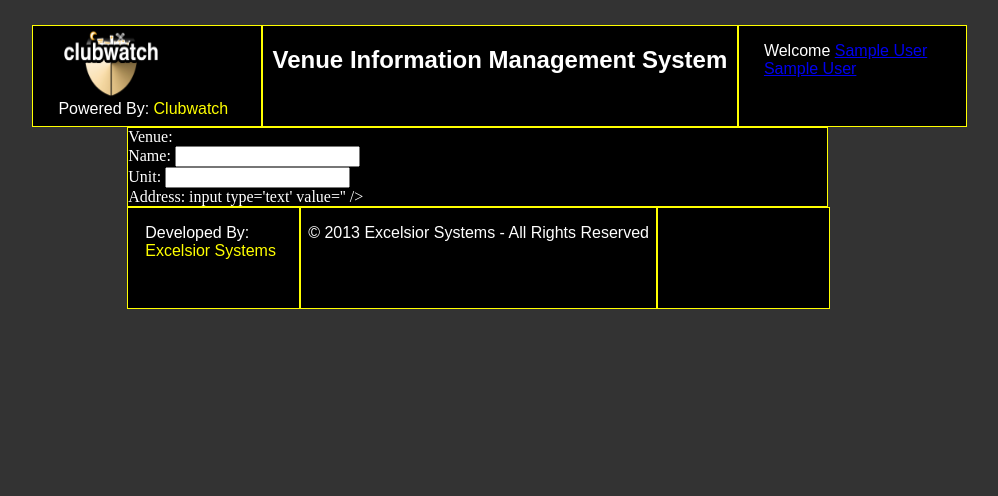
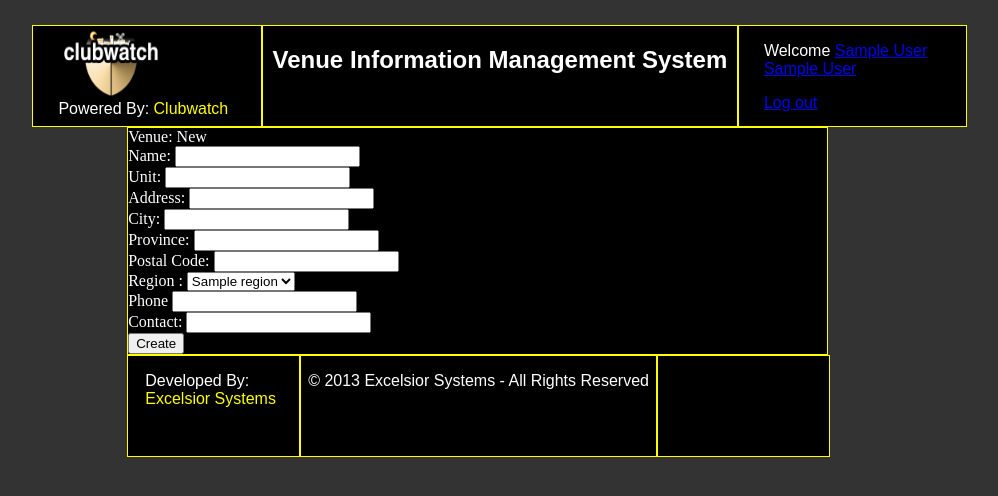
Before and after one commit to t-faoro/VIMS-1, a PHP site: page /Venues.php in a window 1280 px wide. Shown: the top 496 px of the page, without its empty margins (102-1100 px from the left). Run offline with PHP 8.4, Linux system fonts and the light colour scheme; the visitor is signed in with stand-in values (Sample User, id 1); tables that the repository leaves empty hold one stand-in row (values such as "Sample post"); some libraries are stand-ins or nearby versions.

Commit message:
Finished blank venue form

```diff
--- a/Venues.php
+++ b/Venues.php
@@ -8,13 +8,19 @@ session_start();
 if(!verifyUser()) header("Location: index.php");
 
 $venName = '';
-$venId = '';
+$venId = 'New';
 $venUnit = '';
 $venAddress = '';
+$venCity = '';
 $venProvince = '';
+$venPost = '';
 $venRegion = '';
 $venPhone = '';
 $contact = '';
+$buttonText = 'Create';
+$myCon = new Connection();
+
+$con = $myCon->connect();
 
 createHead();
 createHeader(($_SESSION['userFname'])." ".$_SESSION['userLname']);
@@ -25,12 +31,33 @@ echo "<div id ='content' style='color: white'>\n";
 //Venue information form
 echo "<form>\n";
 echo "Venue: $venId<br />\n";
-echo "<lable>Name:</lable>\n";
+echo "<label>Name: </label>\n";
 echo "<input type='text' value='$venName' />\n<br />\n";
-echo "<lable>Unit:</lable>\n";
+echo "<label>Unit: </label>\n";
 echo "<input type='text' value='$venUnit' />\n<br />\n";
 echo "<label>Address: </label>\n";
-echo "input type='text' value='$venAddress' />\n<br />\n";
+echo "<input type='text' value='$venAddress' />\n<br />\n";
+echo "<label>City: </label>\n";
+echo "<input type='text' value='$venCity' />\n<br />\n";
+echo "<label>Province: </label>\n";
+echo "<input type='test' value='$venProvince' />\n<br />\n";
+echo "<label>Postal Code: </label>\n";
+echo "<input type='text' value='$venPost' />\n<br />\n";
+echo "<label>Region :</label>\n";
+echo "<select>\n";
+	$sql = 'SELECT * FROM Region;';
+	$results = mysqli_query($con, $sql);
+	foreach($results as $region)
+	{
+		//var_dump($region);
+		echo "<option value='$region[REG_ID]'>$region[REG_Name]</option>\n";
+	}
+echo "</select>\n<br />\n";
+echo "<label>Phone</label>\n";
+echo "<input type='text' value='$venPhone' />\n<br />\n";
+echo "<label>Contact: </label>\n";
+echo "<input type='text' value='$contact' />\n<br />\n";
+echo "<input type='submit' value='$buttonText' />\n";
 echo "</form>\n";
 
 echo "</div>\n";
--- a/php/pageFunctions.php
+++ b/php/pageFunctions.php
@@ -126,6 +126,7 @@
 		else
 		{
 			echo "<p>Welcome <a href='accountManagement.php'>$name</a></p>";
+			echo "<p><a href='index.php'>Log out</a></p>\n";
 		}
 		echo "</div>\n";
 	}
```
